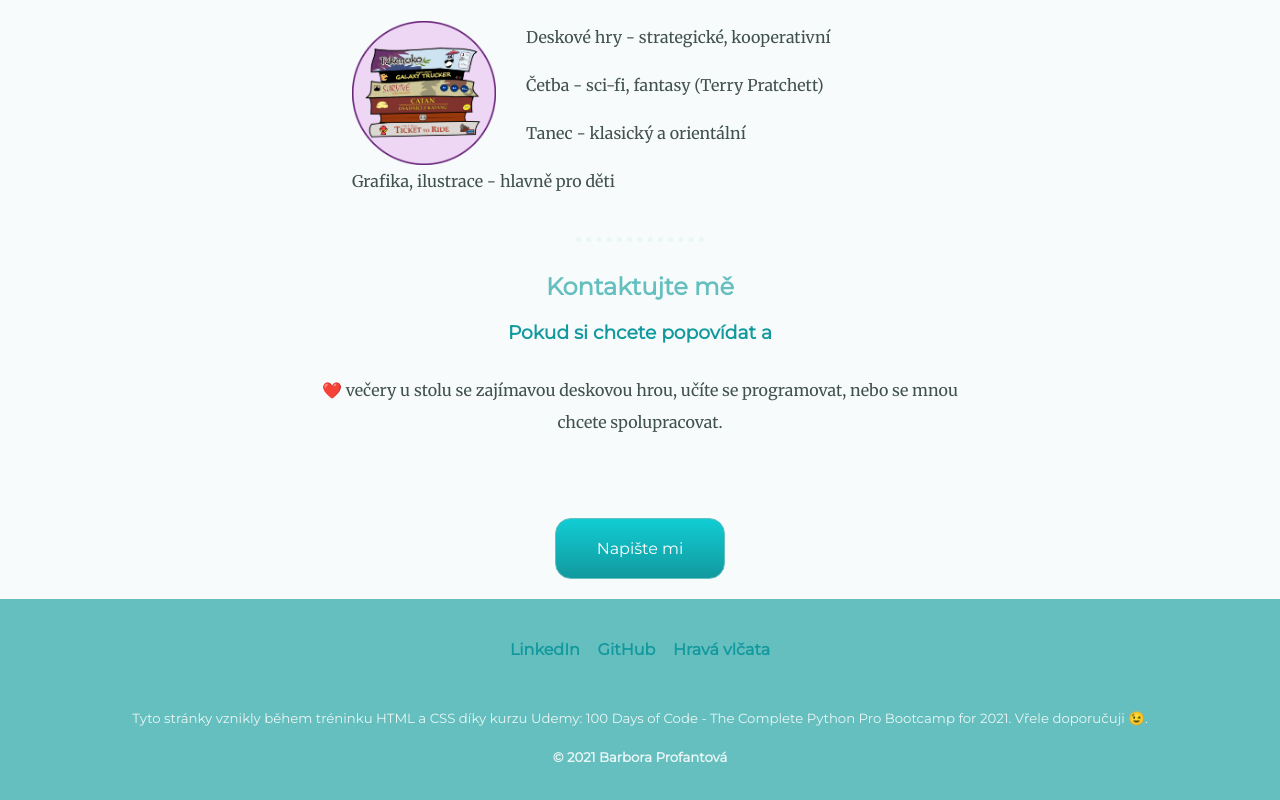
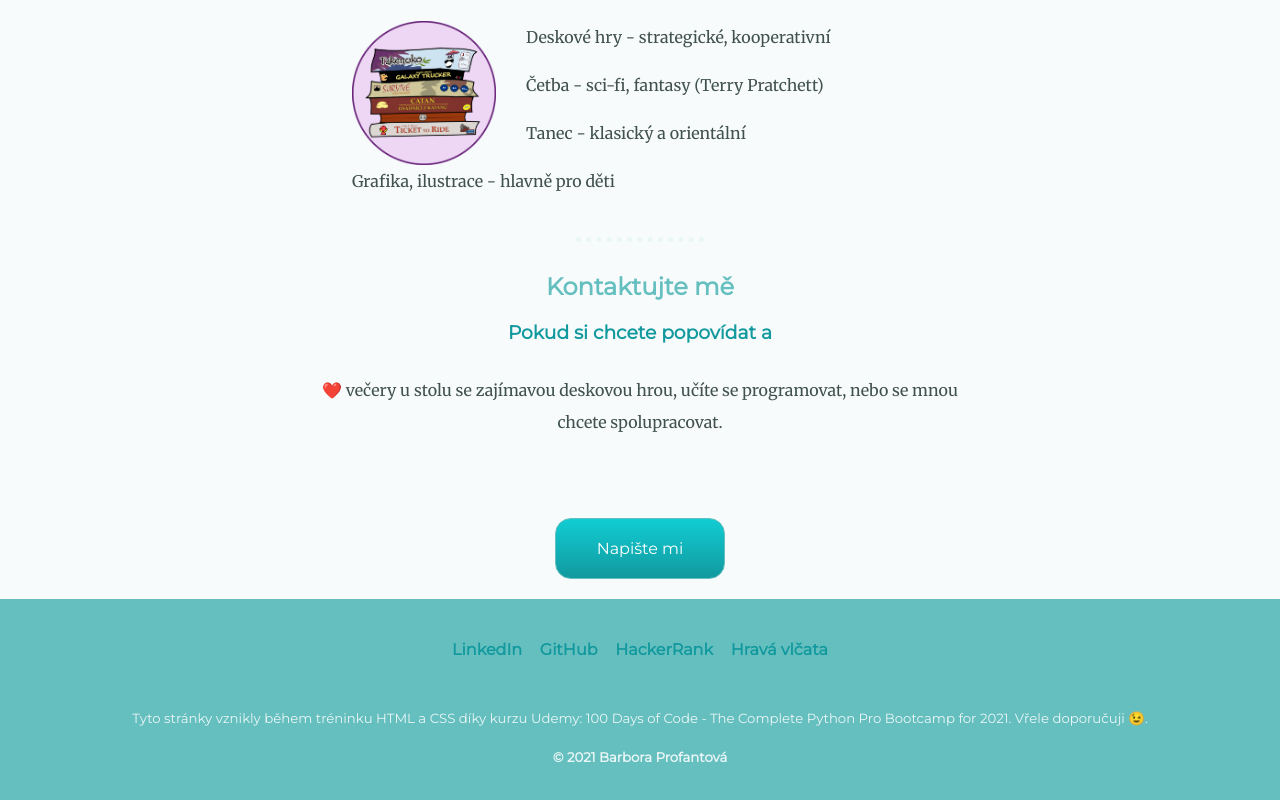
Before and after one commit to Bajka3/CV2, a plain HTML site: page index.html in a window 1280 px wide. Shown: the part 1880-2680 px from the top of the page. Drawn offline with Linux system fonts and the light colour scheme.

Commit message:
pridani odkazu
HackerRank

```diff
--- a/index.html
+++ b/index.html
@@ -76,6 +76,7 @@
     <div class="spodni">
         <a class="footer-link" href="https://www.linkedin.com/in/barbora-profantov%C3%A1/">LinkedIn</a>
         <a class="footer-link" href="https://github.com/Bajka3">GitHub</a>
+        <a class="footer-link" href="https://www.hackerrank.com/baika3">HackerRank</a>
         <a class="footer-link" href="https://www.hravavlcata.cz/">Hravá vlčata</a>
         <h5>
         <p class="podekovani"> Tyto stránky vznikly během tréninku HTML a CSS díky kurzu Udemy: 100 Days of Code - The Complete Python Pro Bootcamp for 2021. Vřele doporučuji 😉. </p>
```
